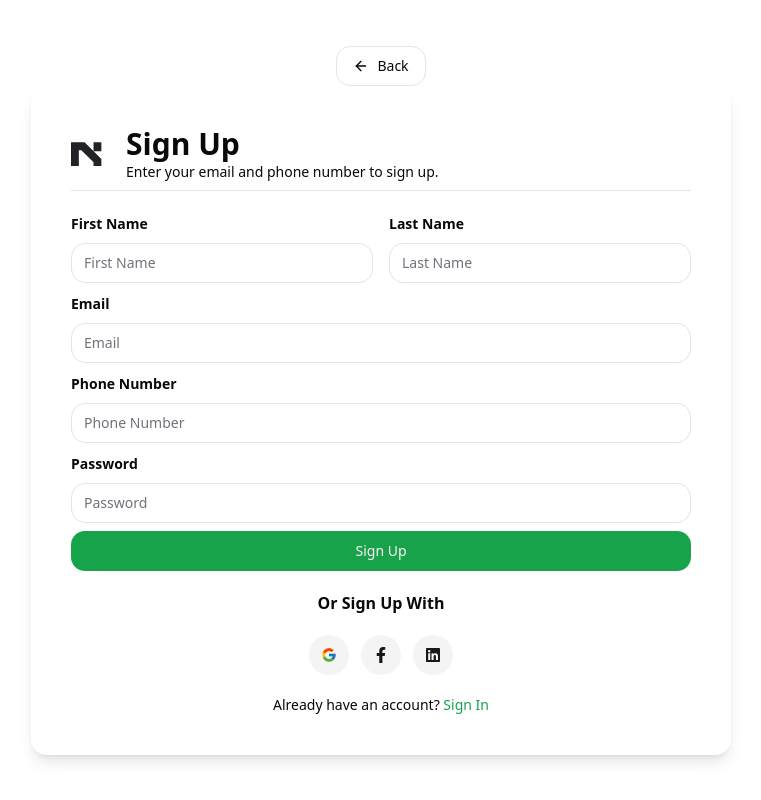
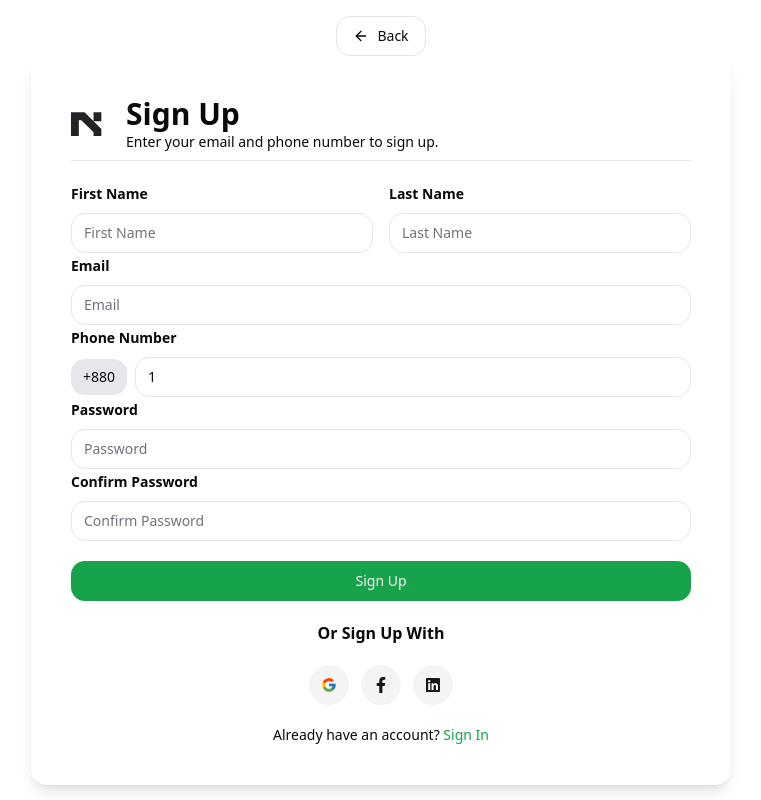
Before and after one commit to asadsuzan/next-mart-client, a Next.js app: page /Register in a window 1280 px wide. Shown: the whole page, without its empty margins (259-1020 px from the left). Built offline with nearby package versions, Linux system fonts and the light colour scheme.

Commit message:
feat(ui & validation): add confirm passsword field and zod validation

```diff
--- a/src/components/modules/auth/RegisterForm.tsx
+++ b/src/components/modules/auth/RegisterForm.tsx
@@ -5,7 +5,6 @@ import { Button } from "@/components/ui/button";
 import {
   Form,
   FormControl,
-  FormDescription,
   FormField,
   FormItem,
   FormLabel,
@@ -14,40 +13,58 @@ import {
 import { Input } from "@/components/ui/input";
 import Link from "next/link";
 
-import { FieldValues, useForm } from "react-hook-form";
+import { useForm } from "react-hook-form";
+import { zodResolver } from "@hookform/resolvers/zod";
+import * as z from "zod";
 import { FaFacebookF, FaLinkedin } from "react-icons/fa";
 import { FcGoogle } from "react-icons/fc";
+import { useState } from "react";
+import registerSchema from "./registerValidation";
 
 const RegisterForm = () => {
-  const form = useForm({
+  const [phoneNumber, setPhoneNumber] = useState("1"); // Starts with '1'
+
+  const form = useForm<z.infer<typeof registerSchema>>({
+    resolver: zodResolver(registerSchema),
     defaultValues: {
       firstName: "",
       lastName: "",
       email: "",
-      phone: "",
-        password: ""
+      phone: "1", // Ensures phone starts correctly
+      password: "",
+      confirmPassword: "",
+    },
+  });
+
+  const handlePhoneChange = (e: React.ChangeEvent<HTMLInputElement>) => {
+    const input = e.target.value.replace(/\D/g, ""); // Remove non-numeric characters
+    if (input.length <= 10) {
+      setPhoneNumber(input); // Only allow 10 digits
+      form.setValue("phone", input); // Update form value
     }
+  };
+
+  const handleSubmit = (data: z.infer<typeof registerSchema>) => {
+    console.log("Form Data:", {
+      ...data,
+      phone: `+880${data.phone}`, // Append country code before sending
     });
-  const handleSubmit = (data: FieldValues) => {
-    console.log(data);
   };
 
   return (
     <Form {...form}>
       <div className="flex items-center gap-5 mb-5 border-b border-[#0F0E0E1A] pb-2">
-        <Logo/>
+        <Logo />
         <div>
           <h1 className="text-3xl font-bold">Sign Up</h1>
-            <p className="text-sm ">
+          <p className="text-sm">
             Enter your email and phone number to sign up.
           </p>
         </div>
       </div>
-      <form
-        onSubmit={form.handleSubmit(handleSubmit)}
-        className=""
-      >
-        <div className="flex w-full  gap-4">
+      <form onSubmit={form.handleSubmit(handleSubmit)} className="">
+        <div className="flex w-full gap-4">
+          {/* First Name */}
           <FormField
             control={form.control}
             name="firstName"
@@ -57,12 +74,12 @@ const RegisterForm = () => {
                 <FormControl>
                   <Input placeholder="First Name" {...field} />
                 </FormControl>
-                <FormDescription />
                 <FormMessage />
               </FormItem>
             )}
           />
 
+          {/* Last Name */}
           <FormField
             control={form.control}
             name="lastName"
@@ -72,13 +89,13 @@ const RegisterForm = () => {
                 <FormControl>
                   <Input placeholder="Last Name" {...field} />
                 </FormControl>
-                <FormDescription />
                 <FormMessage />
               </FormItem>
             )}
           />
         </div>
 
+        {/* Email */}
         <FormField
           control={form.control}
           name="email"
@@ -88,25 +105,37 @@ const RegisterForm = () => {
               <FormControl>
                 <Input type="email" placeholder="Email" {...field} />
               </FormControl>
-              <FormDescription />
               <FormMessage />
             </FormItem>
           )}
         />
+
+        {/* Phone Number with Auto Country Code */}
         <FormField
           control={form.control}
           name="phone"
-          render={({ field }) => (
+          render={({}) => (
             <FormItem>
               <FormLabel className="font-bold">Phone Number</FormLabel>
+              <div className="flex items-center gap-2">
+                <span className="px-3 py-2 bg-gray-200 rounded-md text-sm">
+                  +880
+                </span>
                 <FormControl>
-                <Input type="text" placeholder="Phone Number" {...field} />
+                  <Input
+                    type="text"
+                    placeholder="1XXXXXXXXX"
+                    value={phoneNumber}
+                    onChange={handlePhoneChange}
+                  />
                 </FormControl>
-              <FormDescription />
+              </div>
               <FormMessage />
             </FormItem>
           )}
         />
+
+        {/* Password */}
         <FormField
           control={form.control}
           name="password"
@@ -116,13 +145,33 @@ const RegisterForm = () => {
               <FormControl>
                 <Input type="password" placeholder="Password" {...field} />
               </FormControl>
-              <FormDescription />
               <FormMessage />
             </FormItem>
           )}
         />
+
+        {/* Confirm Password */}
+        <FormField
+          control={form.control}
+          name="confirmPassword"
+          render={({ field }) => (
             <FormItem>
-          <Button className="w-full" type="submit">
+              <FormLabel className="font-bold">Confirm Password</FormLabel>
+              <FormControl>
+                <Input
+                  type="password"
+                  placeholder="Confirm Password"
+                  {...field}
+                />
+              </FormControl>
+              <FormMessage />
+            </FormItem>
+          )}
+        />
+
+        {/* Submit Button */}
+        <FormItem>
+          <Button className="w-full mt-5" type="submit">
             Sign Up
           </Button>
         </FormItem>
@@ -132,20 +181,32 @@ const RegisterForm = () => {
         <p className="font-bold">Or Sign Up With</p>
 
         <div className="flex gap-3">
-            <Button className="h-10 w-10 rounded-full" type="button" variant="secondary">
+          <Button
+            className="h-10 w-10 rounded-full"
+            type="button"
+            variant="secondary"
+          >
             <FcGoogle />
           </Button>
-            <Button className="h-10 w-10 rounded-full" type="button" variant="secondary">
+          <Button
+            className="h-10 w-10 rounded-full"
+            type="button"
+            variant="secondary"
+          >
             <FaFacebookF />
           </Button>
-            <Button className="h-10 w-10 rounded-full" type="button" variant="secondary">
+          <Button
+            className="h-10 w-10 rounded-full"
+            type="button"
+            variant="secondary"
+          >
             <FaLinkedin />
           </Button>
         </div>
 
         <p className="text-sm">
           Already have an account?{" "}
-          <Link href="#" className="text-primary">
+          <Link href="/login" className="text-primary">
             Sign In
           </Link>
         </p>
--- /dev/null
+++ b/src/components/modules/auth/registerValidation.ts
@@ -0,0 +1,25 @@
+import * as z from "zod";
+
+
+// ✅ Define the Zod Schema for validation
+const registerSchema = z
+    .object({
+        firstName: z.string().min(2, "First name must be at least 2 characters"),
+        lastName: z.string().min(2, "Last name must be at least 2 characters"),
+        email: z.string().email("Invalid email address"),
+        phone: z
+            .string()
+            .regex(
+                /^1\d{9}$/,
+                "Phone number must start with '1' and be 10 digits long"
+            ),
+        password: z.string().min(6, "Password must be at least 6 characters"),
+        confirmPassword: z.string(),
+    })
+    .refine((data) => data.password === data.confirmPassword, {
+        message: "Passwords do not match",
+        path: ["confirmPassword"],
+    });
+
+export default registerSchema;
+// ✅ Define the RegisterForm component
```
Lines whose indentation alone changed are shown as unchanged.
